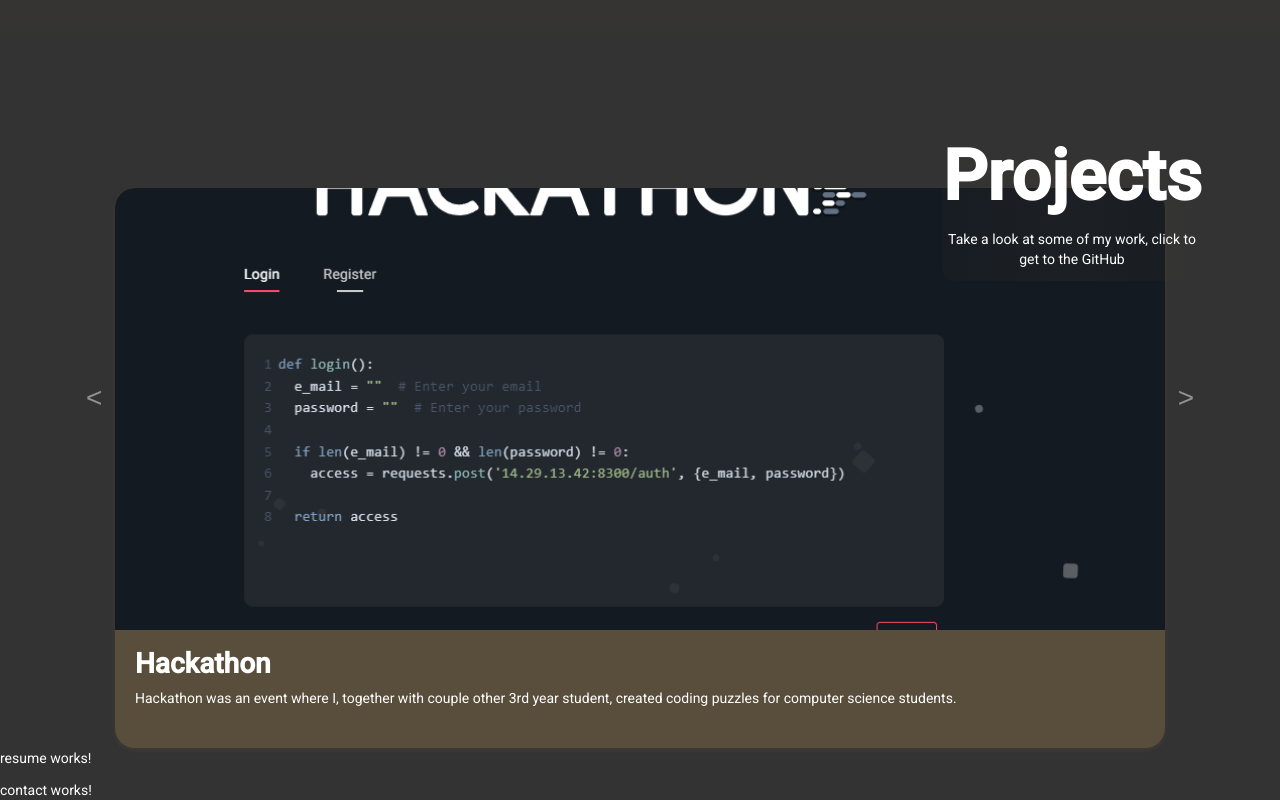
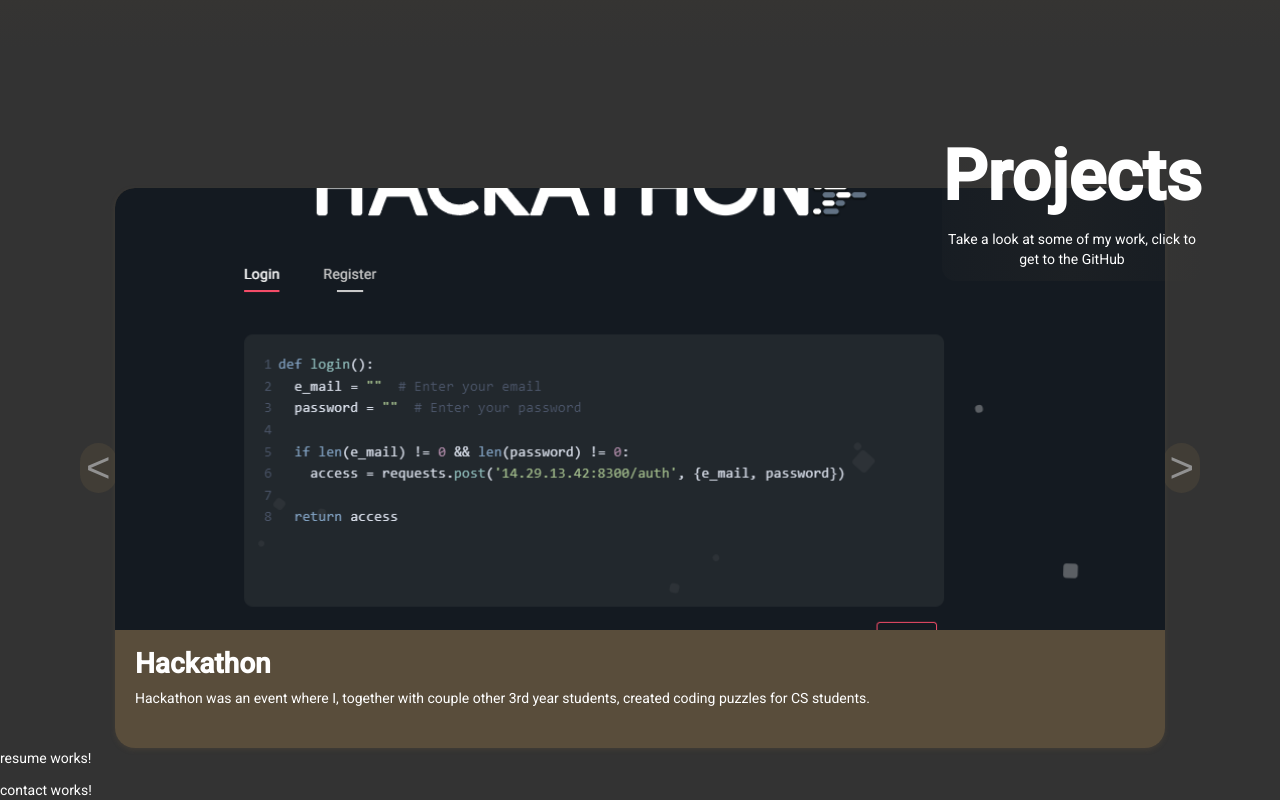
Before and after one commit to lekatehdas/myWebPage, an Angular app: page /about in a window 1280 px wide. Shown: the part 1723-2523 px from the top of the page. Built offline with nearby package versions, Linux system fonts and the light colour scheme.

Commit message:
Projects cards design finished. TODO, add the tags.

```diff
--- a/src/app/project-card/project-card.component.css
+++ b/src/app/project-card/project-card.component.css
@@ -8,7 +8,8 @@
   background-color: rgba(98, 84, 61, 0.82);
   border-radius: 20px;
   box-shadow: 0 2px 5px rgba(98, 84, 61, 0.3);
-  transition: transform 0.3s ease-in-out;
+  transition: transform 1s ease-in-out;
+  cursor: pointer;
 }
 
 .project-image {
@@ -29,11 +30,12 @@
   margin-bottom: 10px;
   font-weight: bold;
   font-size: 2em;
-  transition: color 0.3s ease-in-out;
+  transition: color 0.3s ease-in-out, transform 0.3s ease-in-out;
 }
 
-.project-details h3.hovered {
+.project-details h3.zoomed {
   color: rgb(204, 252, 203);
+  transform: translateX(10px);
 }
 
 .project-details p {
--- a/src/app/project-card/project-card.component.html
+++ b/src/app/project-card/project-card.component.html
@@ -1,10 +1,11 @@
 <div class="project-card"
+     [@zoom]="zoom"
      (click)="navigateToProject()"
      (mouseover)="zoomIn()"
      (mouseout)="zoomOut()">
   <div class="project-image" [style.background-image]="'url(' + picturePath + ')'"></div>
   <div class="project-details">
-    <h3 [class.hovered]="isHovered">{{topic}}</h3>
+    <h3 [@colorChange]="zoom" [@textMove]="zoom">{{topic}}</h3>
     <p>{{text}}</p>
   </div>
 </div>
--- a/src/app/project-card/project-card.component.ts
+++ b/src/app/project-card/project-card.component.ts
@@ -1,10 +1,28 @@
-import { Component, Input, HostBinding } from '@angular/core';
+import { Component, Input } from '@angular/core';
 import { Router } from '@angular/router';
+import { trigger, state, style, transition, animate } from '@angular/animations';
 
 @Component({
   selector: 'app-project-card',
   templateUrl: './project-card.component.html',
-  styleUrls: ['./project-card.component.css']
+  styleUrls: ['./project-card.component.css'],
+  animations: [
+    trigger('zoom', [
+      state('in', style({ transform: 'scale(1)' })),
+      state('out', style({ transform: 'scale(1.025)' })),
+      transition('in <=> out', animate('300ms ease-in-out'))
+    ]),
+    trigger('colorChange', [
+      state('in', style({ color: '#fff' })),
+      state('out', style({ color: 'rgb(204, 252, 203)' })),
+      transition('in <=> out', animate('300ms ease-in-out'))
+    ]),
+    trigger('textMove', [
+      state('in', style({ transform: 'translateX(0)' })),
+      state('out', style({ transform: 'translateX(10px)' })),
+      transition('in <=> out', animate('300ms ease-in-out'))
+    ])
+  ]
 })
 export class ProjectCardComponent {
   @Input() picturePath!: string;
@@ -12,20 +30,16 @@ export class ProjectCardComponent {
   @Input() url!: string;
   @Input() topic!: string;
 
-  isHovered = false;
-
-  @HostBinding('style.transform') scale = 'scale(1)';
+  zoom = 'in';
 
   constructor(private router: Router) {}
 
   zoomIn(): void {
-    this.scale = 'scale(1.05)';
-    this.isHovered = true;
+    this.zoom = 'out';
   }
 
   zoomOut(): void {
-    this.scale = 'scale(1)';
-    this.isHovered = false;
+    this.zoom = 'in';
   }
 
   navigateToProject(): void {
--- a/src/app/projects/projects.component.css
+++ b/src/app/projects/projects.component.css
@@ -29,15 +29,15 @@ p {
 
 .arrow-button {
   position: absolute;
-  font-size: 2em;
+  font-size: 3em;
   cursor: pointer;
-  background: none;
+  background: rgba(98, 84, 61, 0.3);
   border: none;
-  outline: none;
+  border-radius: 1em;
   color: #919191;
-  top: 50%;
+  top: 60%;
   transform: translateY(-50%);
-  z-index: 2;
+  z-index: 0;
 }
 
 .left-arrow {
@@ -54,6 +54,7 @@ p {
   align-items: center;
   gap: 2em;
   margin-top: 10em;
+  z-index: 1;
 }
 
 @media (max-width: 48em) {
--- a/src/app/projects/projects.component.ts
+++ b/src/app/projects/projects.component.ts
@@ -13,7 +13,7 @@ export class ProjectsComponent implements OnInit {
     {
       picturePath: 'assets/hackathon.png',
       topic: 'Hackathon',
-      text: 'Hackathon was an event where I, together with couple other 3rd year student, created coding puzzles for computer science students.',
+      text: 'Hackathon was an event where I, together with couple other 3rd year students, created coding puzzles for CS students.',
       url: 'https://github.com/KishDelish/hkrhackathon_backend'
     },
     {
```
